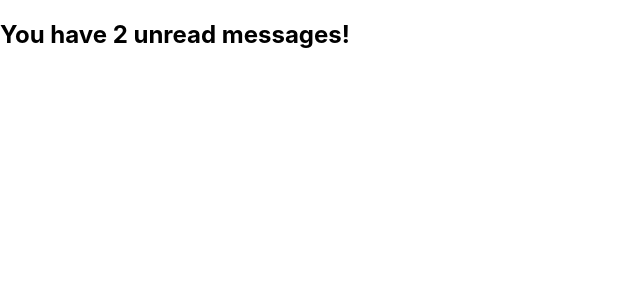
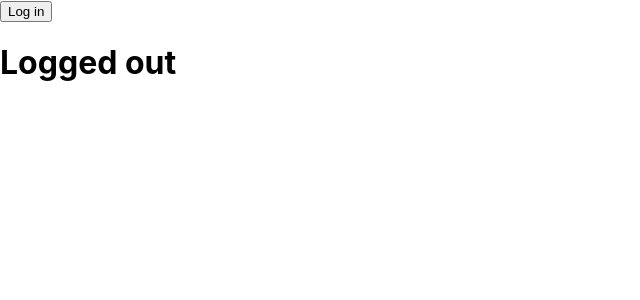
Before and after one commit to Varin6033/React, a React (Create React App) app in the folder my-app/: page / in a window 1280 px wide. Shown: the top 300 px of the page, without its empty margins (0-640 px from the left). Built offline with nearby package versions, Linux system fonts and the light colour scheme.

Commit message:
Condtional Rendering Practive

```diff
--- a/my-app/src/App.js
+++ b/my-app/src/App.js
@@ -5,20 +5,26 @@ class App extends Component{
     constructor(){
         super()
         this.state = {
-            unreadMessages: ["a", "b"]
+            isLoggedIn: false
         }
+        this.handleClick = this.handleClick.bind(this)
     }
-    // &&
-    // true && false
 
+    handleClick(){
+        this.setState(prevState => {
+            return {
+                isLoggedIn : !prevState.isLoggedIn
+            }
+        })
+    }
 
     render() {
+        let buttonText = this.state.isLoggedIn ? "Log out" : "Log in"
+        let displayText = this.state.isLoggedIn ? "Logged In" : "Logged out"
         return (
             <div>
-                {
-                    this.state.unreadMessages.length > 0 &&
-                    <h2>You have {this.state.unreadMessages.length} unread messages!</h2>
-                }
+                <button onClick={this.handleClick}>{buttonText}</button>
+                <h1>{displayText}</h1>
             </div>
         )
     }
```
